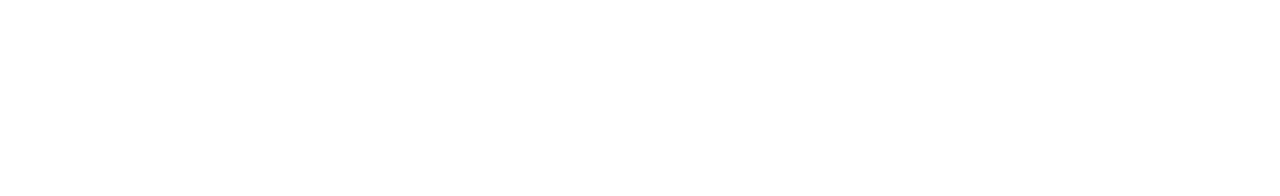
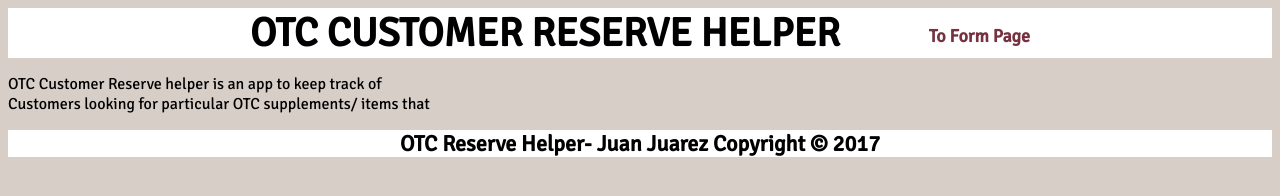
Before and after one commit to juanjuar457/Capstone3, a website: page public/landing.html in a window 1280 px wide. Drawn offline with Linux system fonts and the light colour scheme.

Commit message:
added landing and style to landing

```diff
--- a/public/app.js
+++ b/public/app.js
@@ -106,3 +106,4 @@
 //Todo: set DEL button w/ image (similar to cap1 back and forward arrows)**
 //Todo: set up mongoDB + mlab and set up config file with the right credentials***
 //Todo: Random fixes: 7/18:
+// fix the footer to stay fixed on the bottom
--- a/public/landing.html
+++ b/public/landing.html
@@ -3,8 +3,16 @@
 <head>
     <meta charset="UTF-8">
     <title>OTC Reserve Helper - Landing Page</title>
+    <link rel="stylesheet" type="text/css" href="main.css">
+    <link href='https://fonts.googleapis.com/css?family=Signika' rel='stylesheet'>
 </head>
 <body>
-
+    <h1 id="otcHeader">OTC CUSTOMER RESERVE HELPER
+        <a href="index.html" id="landingLink">To Form Page</a>
+    </h1>
+    <p id="appDescription">OTC Customer Reserve helper is an app to keep track of <br>
+    Customers looking for particular OTC supplements/ items that <br>
+    </p>
 </body>
+<footer id="otcFooter"> OTC Reserve Helper- Juan Juarez Copyright &copy; 2017  </footer>
 </html>
```
